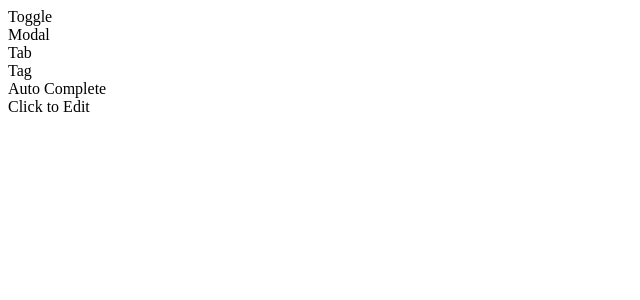
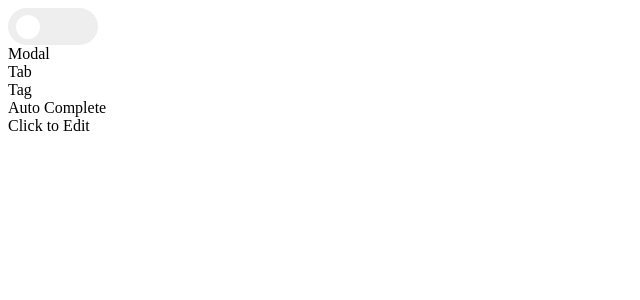
Before and after one commit to dev-seomoon/wanted_pre_onboarding, a React (Create React App) app in the folder custom-component/: page / in a window 1280 px wide. Shown: the top 300 px of the page, without its empty margins (0-640 px from the left). Built offline with nearby package versions, Linux system fonts and the light colour scheme.

Commit message:
[feat] Toggle 구현

```diff
--- a/custom-component/src/component/Toggle/Toggle.jsx
+++ b/custom-component/src/component/Toggle/Toggle.jsx
@@ -1,6 +1,17 @@
-import React from "react";
+import React, { useState } from "react";
 import ToggleStyled from "./Toggle.styles";
 
-const Toggle = () => <ToggleStyled>Toggle</ToggleStyled>;
+const Toggle = () => {
+  const [toggle, setToggle] = useState(false);
+
+  const onToggle = () => setToggle(prev => !prev);
+
+  return (
+    <ToggleStyled>
+      <ToggleStyled.Background toggle={toggle} />
+      <ToggleStyled.ToggleButton toggle={toggle} onClick={onToggle} />
+    </ToggleStyled>
+  );
+};
 
 export default Toggle;
--- a/custom-component/src/component/Toggle/Toggle.styles.jsx
+++ b/custom-component/src/component/Toggle/Toggle.styles.jsx
@@ -1,5 +1,37 @@
 import styled from "styled-components";
 
-const ToggleStyled = styled.div``;
+const ToggleStyled = styled.div`
+  position: relative;
+  display: flex;
+  align-items: center;
+  width: 90px;
+  height: 37px;
+  background: ${({ toggle }) => (toggle ? "purple" : "#eee")};
+  border-radius: 30px;
+  padding: 0 8px;
+  box-sizing: border-box;
+  overflow: hidden;
+`;
+
+ToggleStyled.Background = styled.div`
+  position: absolute;
+  width: 100%;
+  height: 100%;
+  background: purple;
+  left: ${({ toggle }) => (toggle ? "0" : "-90px")};
+  transition: left 0.5s;
+`;
+
+ToggleStyled.ToggleButton = styled.div`
+  position: absolute;
+  left: ${({ toggle }) => (toggle ? "calc(100% - 32px)" : "8px")};
+  width: 24px;
+  height: 24px;
+  background: #fff;
+  border-radius: 100%;
+  cursor: pointer;
+  z-index: 1;
+  transition: left 0.5s;
+`;
 
 export default ToggleStyled;
```
